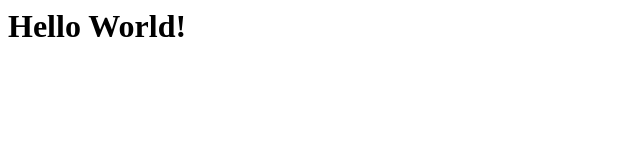
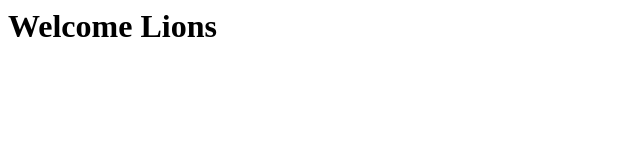
Before and after one commit to pyungjae9492/practice-instagram, a plain HTML site: page index.html in a window 1280 px wide. Shown: the whole page, without its empty margins (0-640 px from the left). Drawn offline with Linux system fonts and the light colour scheme.

Commit message:
welcome lions in index.html

```diff
--- a/index.html
+++ b/index.html
@@ -1,2 +1,2 @@
 
-<h1> Hello World! </h1>
+<h1> Welcome Lions </h1>
```
